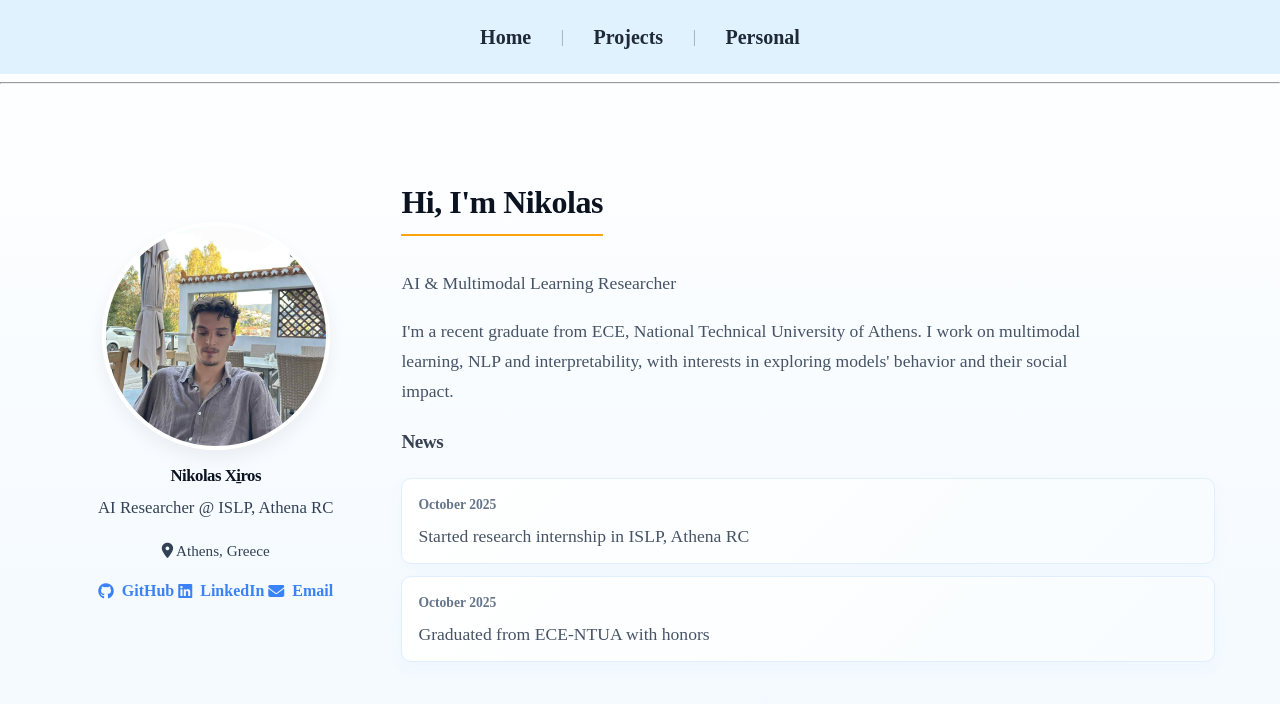
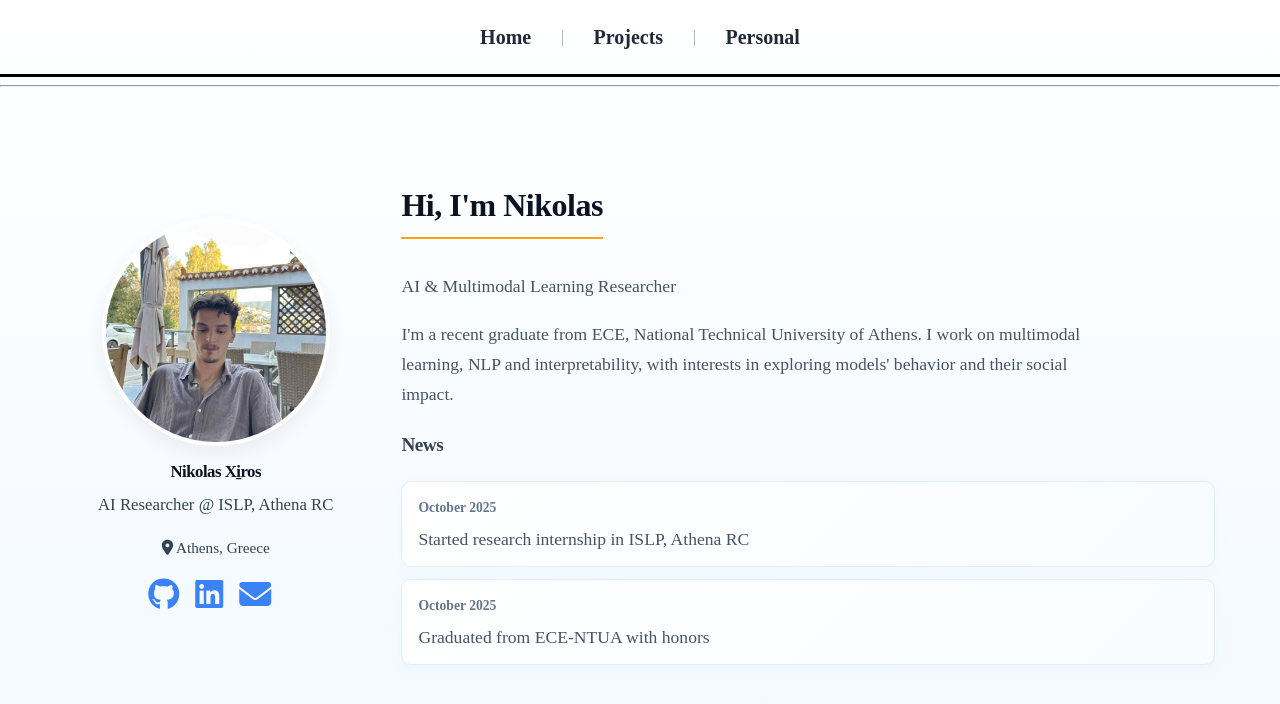
Before and after one commit to nickxir12/nickxir12.github.io, a Jekyll site: the page built from index.md, in a window 1280 px wide. Shown: the top 704 px of the page. Built offline with Jekyll 4.4.1, drawn with Linux system fonts in a browser that asks for light colours.

Commit message:
Remove blue navigation background and style social links
- Remove blue background (#e0f2fe) from navigation bar, make transparent
- Add black border-bottom (3px) to navigation spanning full page width
- Increase social link icons to 2rem for better visibility
- Remove text labels from social links, keeping only icons
- Add aria-label attributes for accessibility

```diff
--- a/assets/css/custom.css
+++ b/assets/css/custom.css
@@ -137,11 +137,12 @@ nav strong {
   margin-right: -50vw;
   margin-top: 0;
   margin-bottom: 0;
-  background: #e0f2fe;
+  background: transparent;
   display: flex;
   justify-content: center;
   padding: 1rem 0;
   border-radius: 0;
+  border-bottom: 3px solid #000000;
 }
 .nav-links {
   margin: 0;
@@ -219,8 +220,8 @@ nav strong {
 .profile-name { font-size: 1.05rem; font-weight: 700; color: #0b1220; margin: 0 0 0.25rem 0; }
 .profile-role { color: #64748b; margin: 0 0 0.5rem 0; }
 .profile-location { color: #64748b; font-size: 0.95rem; margin-bottom: 0.6rem; }
-.profile-links a { display: inline-flex; align-items: center; color: #3b82f6; margin: 0.25rem 0; text-decoration: none; font-weight:600; }
-.profile-links a i { margin-right: 0.5rem; }
+.profile-links a { display: inline-flex; align-items: center; color: #3b82f6; margin: 0.5rem 0.75rem 0.5rem 0; text-decoration: none; font-weight:600; font-size: 0; }
+.profile-links a i { margin-right: 0; font-size: 2rem; }
 
 @media (max-width: 768px) {
   .hero-inner {
--- a/index.md
+++ b/index.md
@@ -21,9 +21,9 @@ title: "Home"
         <p class="profile-location"><i class="fas fa-map-marker-alt"></i> Athens, Greece</p>
 
         <div class="profile-links">
-          <a href="https://github.com/nickxir12" target="_blank"><i class="fab fa-github"></i> GitHub</a>
-          <a href="https://www.linkedin.com/in/nikolaos-xiros-972b531a7" target="_blank"><i class="fab fa-linkedin"></i> LinkedIn</a>
-          <a href="mailto:nikolasxiros2002@gmail.com"><i class="fas fa-envelope"></i> Email</a>
+          <a href="https://github.com/nickxir12" target="_blank" aria-label="GitHub"><i class="fab fa-github"></i></a>
+          <a href="https://www.linkedin.com/in/nikolaos-xiros-972b531a7" target="_blank" aria-label="LinkedIn"><i class="fab fa-linkedin"></i></a>
+          <a href="mailto:nikolasxiros2002@gmail.com" aria-label="Email"><i class="fas fa-envelope"></i></a>
         </div>
       </div>
     </aside>
```
